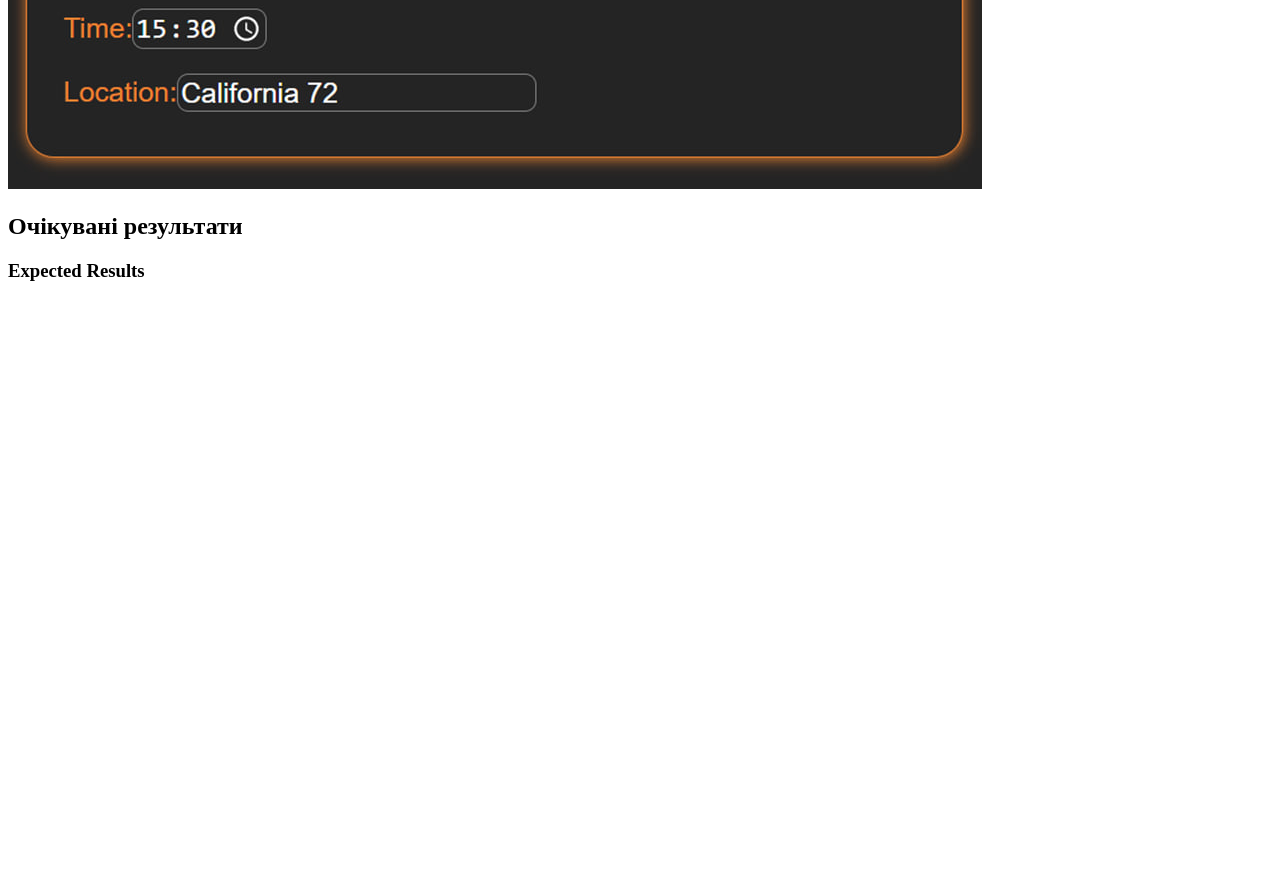
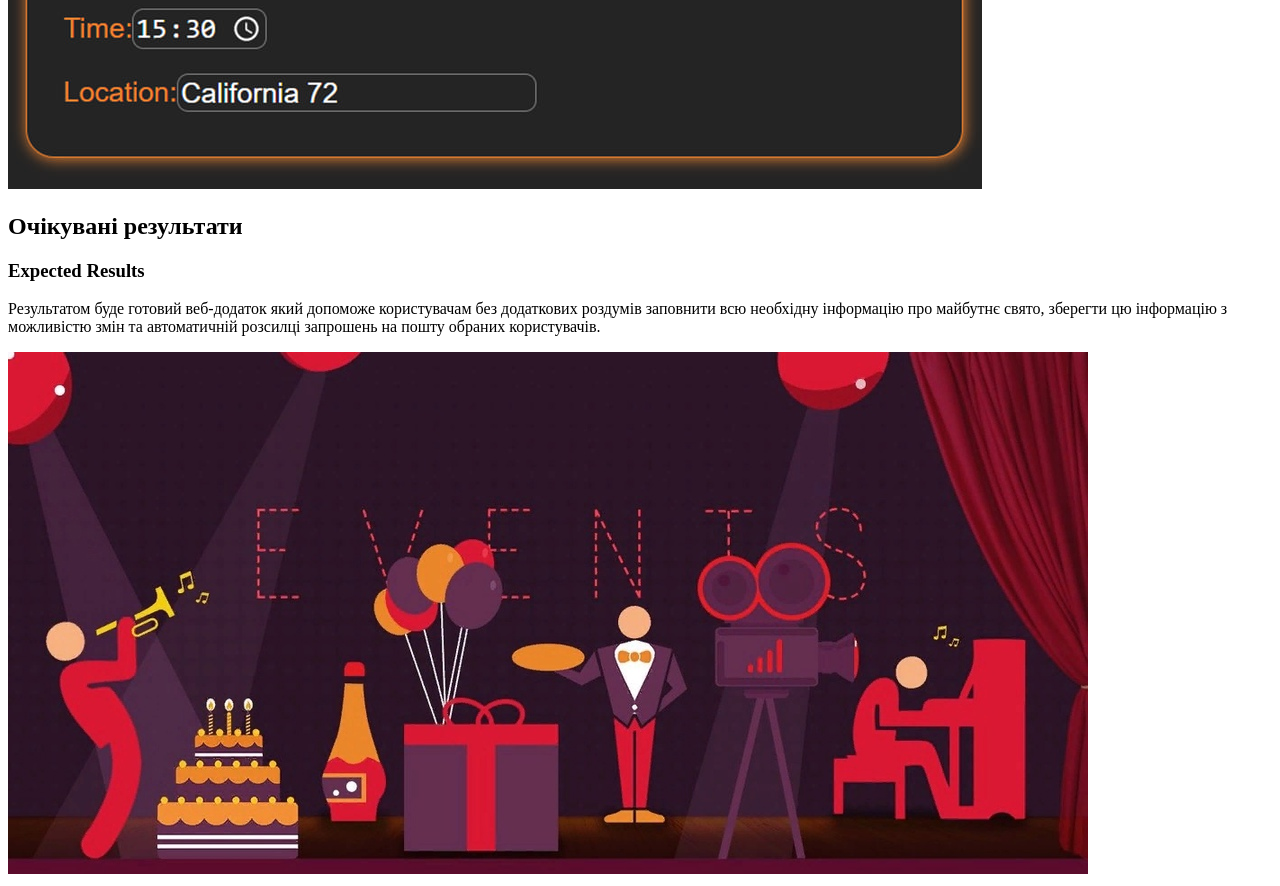
Before and after one commit to oSobolieva/Lending-BachelorWork, a website: page index.html in a window 1280 px wide. Shown: the part 3382-4268 px from the top of the page. Before the commit the page ends 3682 px from the top, so only its background shows below. Drawn offline with Linux system fonts and the light colour scheme.

Commit message:
Section about Expected results update

```diff
--- a/index.html
+++ b/index.html
@@ -105,6 +105,11 @@
         <section>
             <h2>Очікувані результати</h2>
             <h3>Expected Results</h3>
+            <p>Результатом буде готовий веб-додаток який допоможе користувачам без додаткових роздумів заповнити всю необхідну
+              інформацію про майбутнє свято, зберегти цю інформацію з можливістю змін та автоматичній розсилці запрошень на
+              пошту обраних користувачів.
+            </p>
+            <img src="/icons/events-img.jpg" alt="event-img"/>
         </section>
     </main>
     <footer>
```
Also changed, not shown: icons/events-img.jpg (added).
